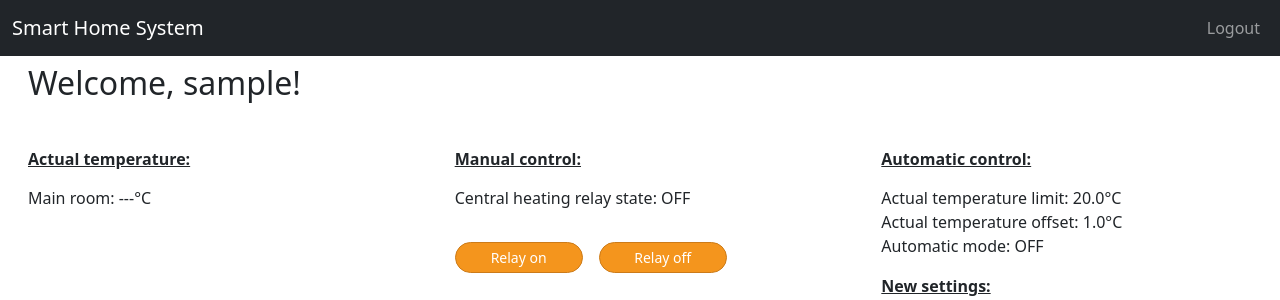
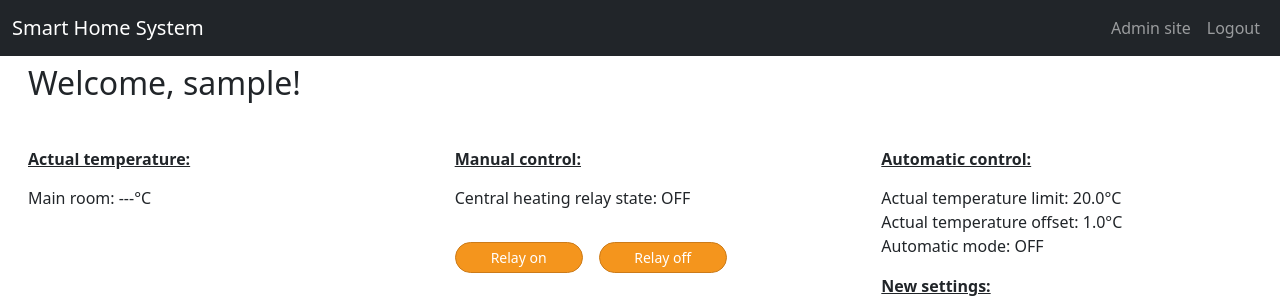
Before and after one commit to faithy80/LYIT-project-test, a Django app: page /accounts/profile/ in a window 1280 px wide. Shown: the top 300 px of the page. Run offline with Django 3.2, Linux system fonts and the light colour scheme; the visitor is signed in with stand-in values (Sample User, id 1); data comes from the database, SQL or seed files in the repository; data that the repository does not hold is empty.

Commit message:
A navlink added to the admin site in the dashboard

```diff
--- a/templates/base.html
+++ b/templates/base.html
@@ -56,6 +56,10 @@
                 {% if user.is_authenticated %}
                 <ul class="navbar-nav ms-auto">
                     <li class="nav-item">
+                        <a class="nav-link" href="{% url 'admin:index' %}">Admin site</a>
+                    </li>
+
+                    <li class="nav-item">
                         <a class="nav-link" href="{% url 'account_logout' %}">Logout</a>
                     </li>
                 </ul>
```
